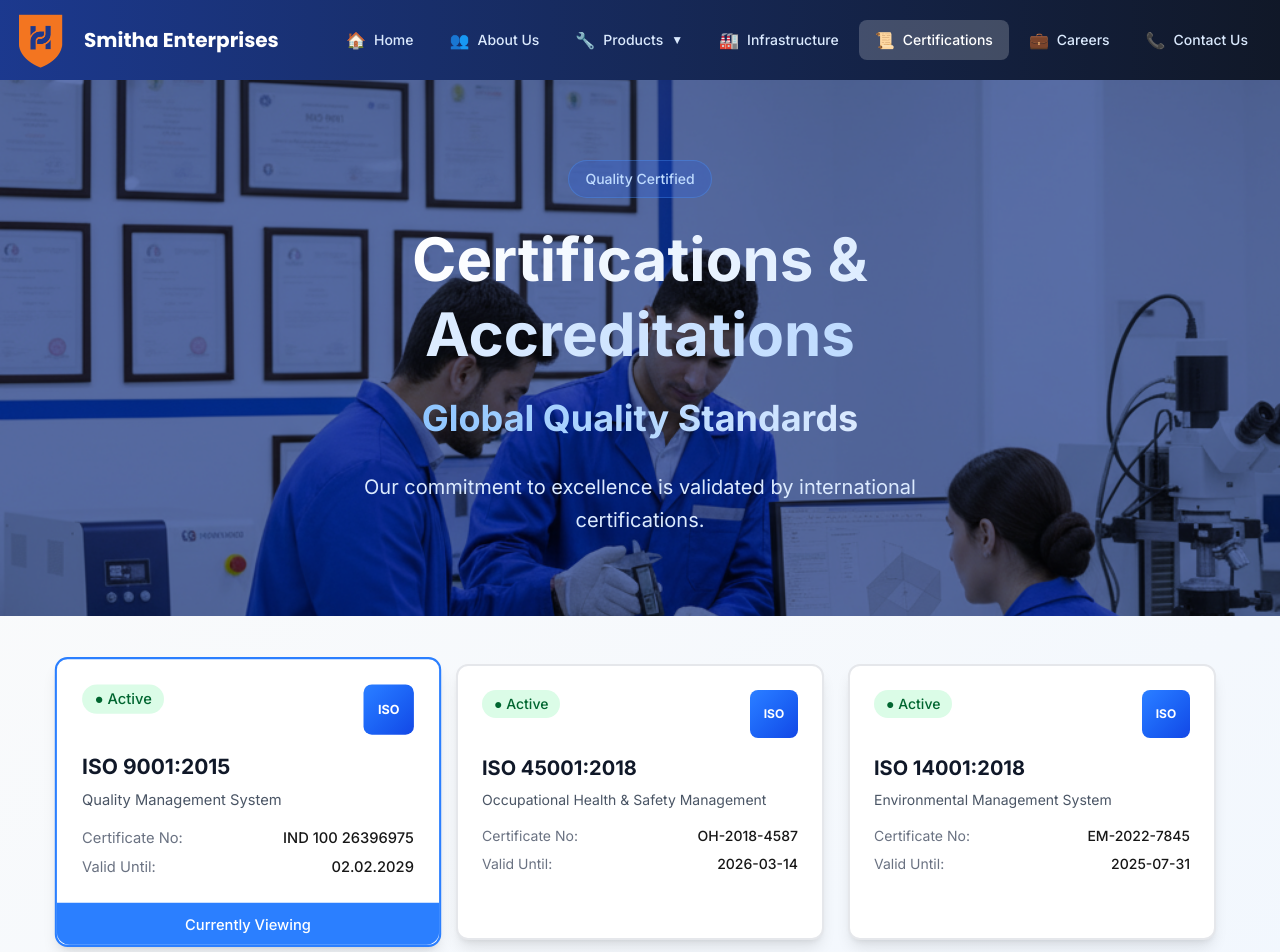
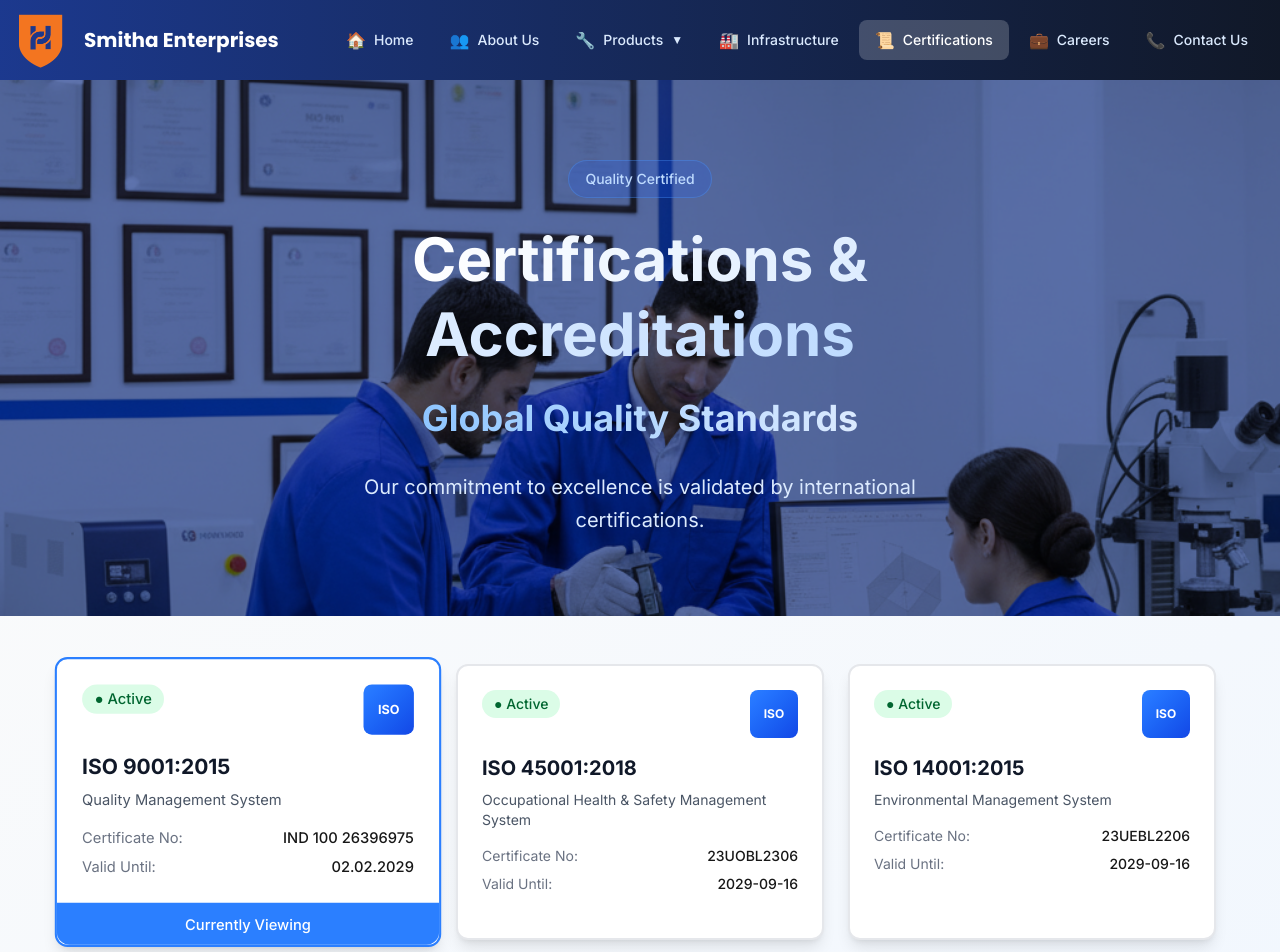
Before and after one commit to dobby0018/smita-enterprises, a Next.js app: page /certifications in a window 1280 px wide. Shown: the top 952 px of the page. Built offline with nearby package versions, Linux system fonts and the light colour scheme.

Commit message:
Add ISO certificate images

```diff
--- a/app/certifications/page.tsx
+++ b/app/certifications/page.tsx
@@ -22,28 +22,28 @@ export default function Certifications() {
   {
   id: 2,
   name: 'ISO 45001:2018',
-      type: 'Occupational Health & Safety Management',
-      certificateNo: 'OH-2018-4587',
-      unitNo: '2309871',
-      scope: 'Occupational health and safety management across manufacturing operations',
-      validity: '2023-03-15 to 2026-03-14',
-      issuedBy: 'IRQ',
+  type: 'Occupational Health & Safety Management System',
+  certificateNo: '23UOBL2306',
+  unitNo: null,
+  scope: 'Manufacture and supply of cylinder liners, cast iron castings, SG iron castings, high alloyed castings and machined metal components',
+  validity: '2026-09-17 to 2029-09-16',
+  issuedBy: 'QAMS Certification',
   status: 'Active',
-      issuedDate: '2023-03-15',
-      image: null
+  issuedDate: '2026-09-17',
+  image: '/45001.png'
 },
 {
   id: 3,
-      name: 'ISO 14001:2018',
+  name: 'ISO 14001:2015',
   type: 'Environmental Management System',
-      certificateNo: 'EM-2022-7845',
-      unitNo: '2214563',
-      scope: 'Environmental friendly manufacturing processes',
-      validity: '2022-08-01 to 2025-07-31',
-      issuedBy: 'IRQ',
+  certificateNo: '23UEBL2206',
+  unitNo: null,
+  scope: 'Manufacture and supply of cylinder liners, cast iron castings, SG iron castings, high alloyed castings and machined metal components',
+  validity: '2026-09-17 to 2029-09-16',
+  issuedBy: 'QAMS Certification',
   status: 'Active',
-      issuedDate: '2022-08-01',
-      image: null
+  issuedDate: '2026-09-17',
+  image: '/14001.png'
 }
   ];
 
```
Also changed, not shown: public/14001.png (added), public/45001.png (added). Lines whose indentation alone changed are shown as unchanged.
